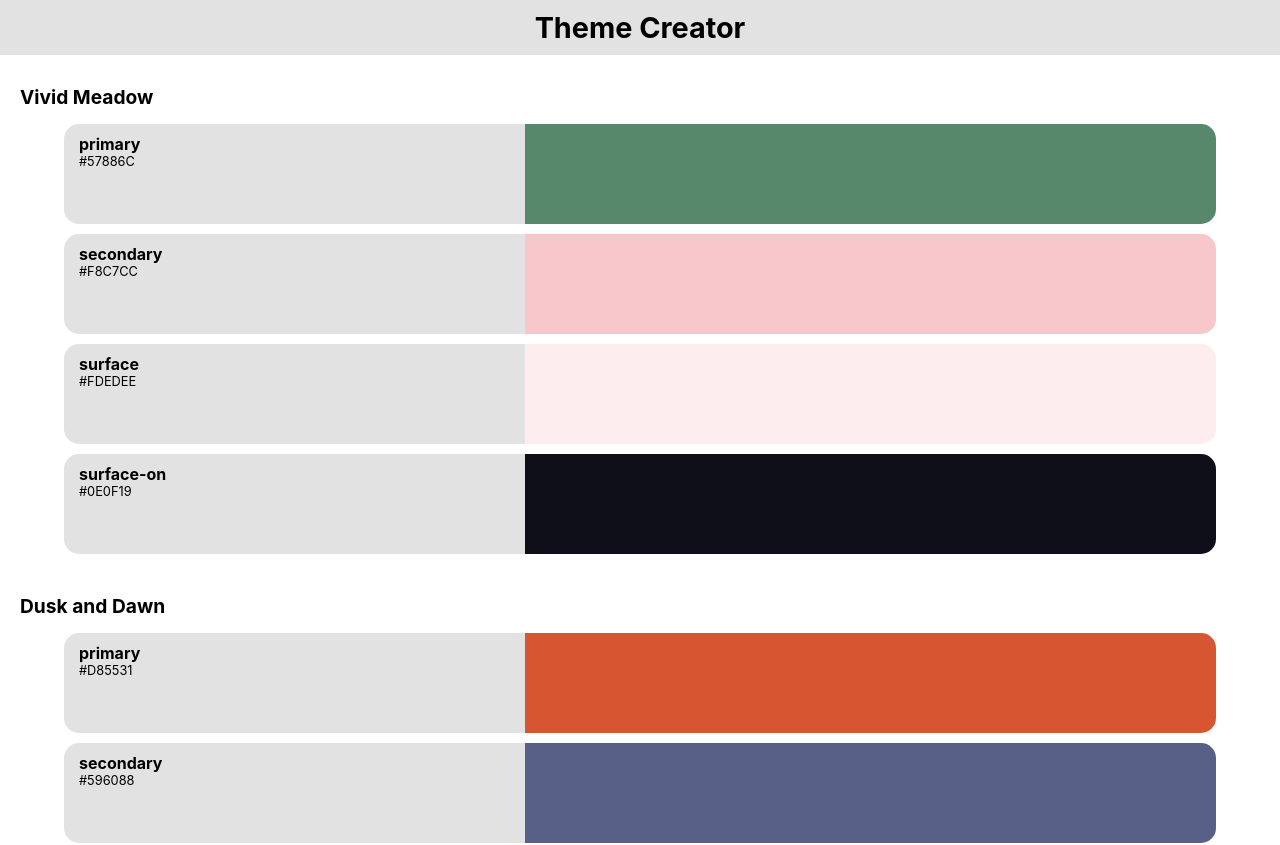
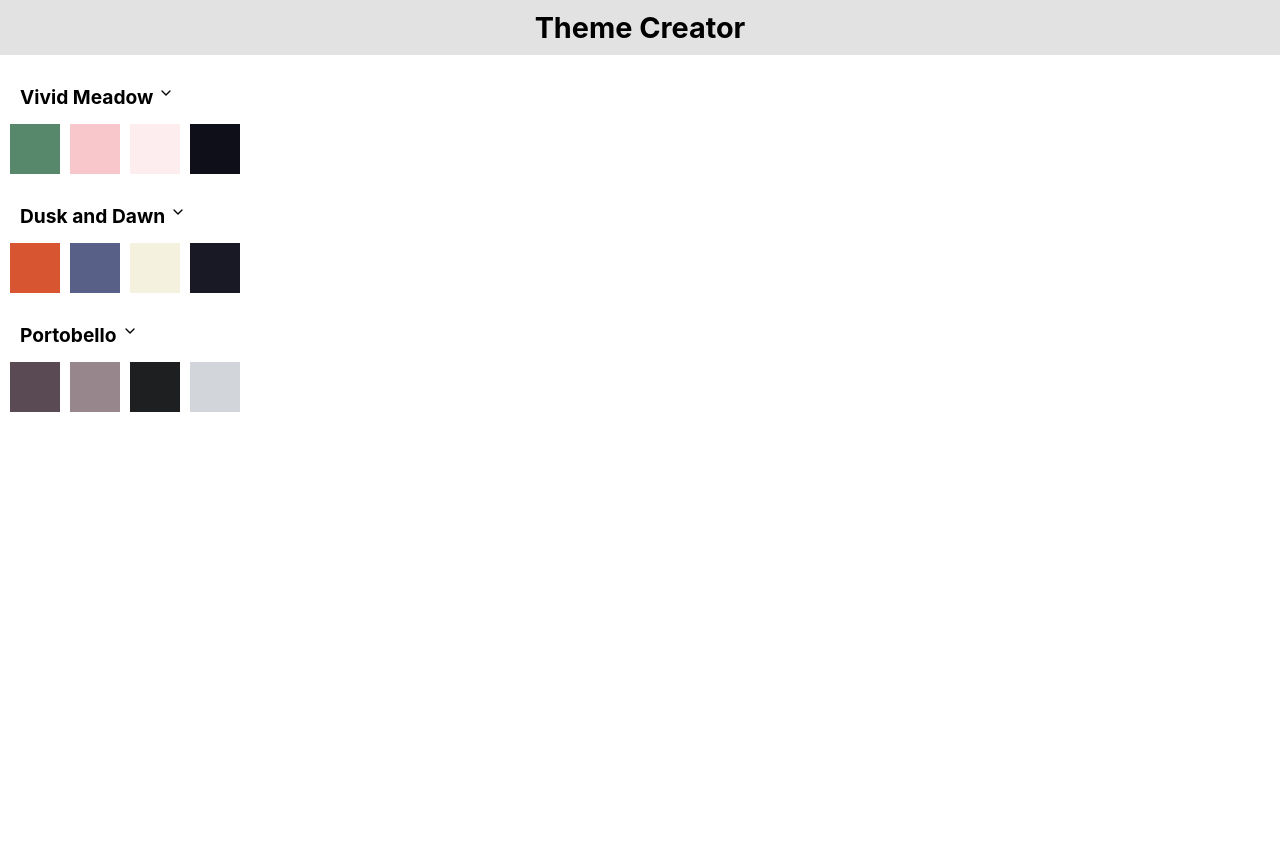
Before and after one commit to KayaWolfert/recap-project4, a React (Create React App) app in the folder my-app/: page / in a window 1280 px wide. Shown: the top 845 px of the page. After the commit the page ends 800 px from the top, so only its background shows below. Built offline with nearby package versions, Linux system fonts and the light colour scheme.

Commit message:
add solution for task 2

```diff
--- a/my-app/src/App.js
+++ b/my-app/src/App.js
@@ -1,4 +1,4 @@
-import ThemeCard from "./components/ThemeCard.js";
+import Theme from "./components/Theme.js";
 import { themes } from "./db.js";
 import "./App.css";
 
@@ -12,7 +12,7 @@ function App() {
 
     {themes.map((theme) => {
       return (
-        <ThemeCard key={theme.name} theme={theme}/>
+        <Theme key={theme.name} theme={theme} name={theme.name}/>
 
 
       )
--- a/my-app/src/components/ColorCard.css
+++ b/my-app/src/components/ColorCard.css
@@ -1,4 +1,4 @@
-article {
+.list-article {
     display:flex;
     width: 90%;
     margin-left: auto;
@@ -8,7 +8,7 @@ article {
 
 }
 
-section {
+.list-section{
     margin-bottom: 40px;
 }
 .color-info {
--- a/my-app/src/components/ThemeCard.js
+++ b/my-app/src/components/ColorList.js
@@ -1,19 +1,17 @@
 import ColorCard from "./ColorCard.js";
 
-export default function ThemeCard({theme}){
+export default function ColorList({theme}){
     return (
-        <section>
-        <h2> {theme.name}</h2>
+        <>
         {theme.colors.map ((color) => {
           return (
-          <article key={color.value}>
+          <article className="list-article" key={color.value}>
           <ColorCard color={color} />
           </article> )
 
       })}
 
 
-        </section>
+       </>
     )
-
 }
--- /dev/null
+++ b/my-app/src/components/Theme.css
@@ -0,0 +1,11 @@
+.theme-section{
+    margin-bottom: 30px;
+}
+
+.toggle-button {
+    all: unset;
+    background-color: transparent;
+    cursor: pointer;
+    display:flex;
+    gap: 5px;
+  }
--- /dev/null
+++ b/my-app/src/components/Theme.js
@@ -0,0 +1,33 @@
+import "./Theme.css"
+import ColorList from "./ColorList.js";
+import ThemePreview from "./ThemePreview.js";
+import { IconChevronDown, IconChevronUp } from "@tabler/icons-react"
+import { useState } from "react";
+
+export default function Theme({theme, name}){
+    const [showDetails,setshowDetails] = useState(false);
+
+    function toggleDetails(){
+        setshowDetails(!showDetails);
+    }
+
+    return (
+        <section className="theme-section">
+         <button className="toggle-button" onClick={toggleDetails}>
+            <h2> {name}</h2>
+            {showDetails ? (
+          <IconChevronUp size="1rem" />
+        ) : (
+          <IconChevronDown size="1rem" />
+        )}
+            </button>
+       {showDetails? (
+        <ColorList theme={theme} />
+       ) : (
+        <ThemePreview theme={theme}/>
+       )}
+
+        </section>
+    )
+
+}
--- /dev/null
+++ b/my-app/src/components/ThemePreview.css
@@ -0,0 +1,16 @@
+.color-preview{
+    height: 50px;
+    width: 50px;
+    margin-left: 10px;
+
+}
+
+.article-preview{
+    display:flex;
+}
+
+.section-preview{
+
+    margin-bottom: 30px;
+
+}
--- /dev/null
+++ b/my-app/src/components/ThemePreview.js
@@ -0,0 +1,20 @@
+import "./ThemePreview.css";
+
+export default function ThemePreview({ theme }) {
+  return (
+
+      <article className="article-preview">
+        {theme.colors.map((color) => {
+          return (
+            <div
+              className="color-preview"
+              style={{ backgroundColor: color.value }}
+            >
+
+            </div>
+          );
+        })}
+      </article>
+
+  );
+}
--- /dev/null
+++ b/package.json
@@ -0,0 +1,5 @@
+{
+  "dependencies": {
+    "@tabler/icons-react": "^3.2.0"
+  }
+}
```
Also changed, not shown: 2 other files (tests, documents, lock files or other folders).
